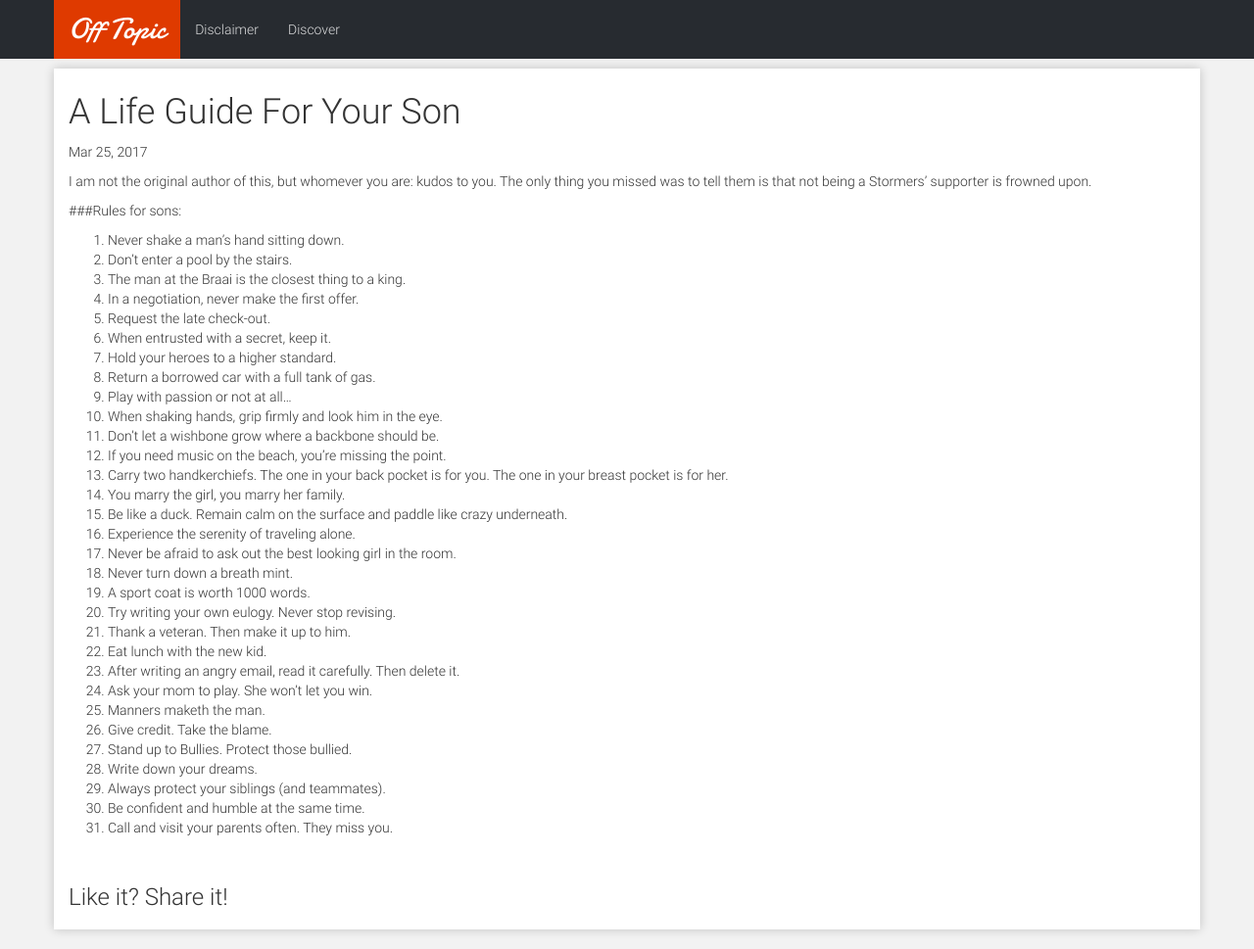
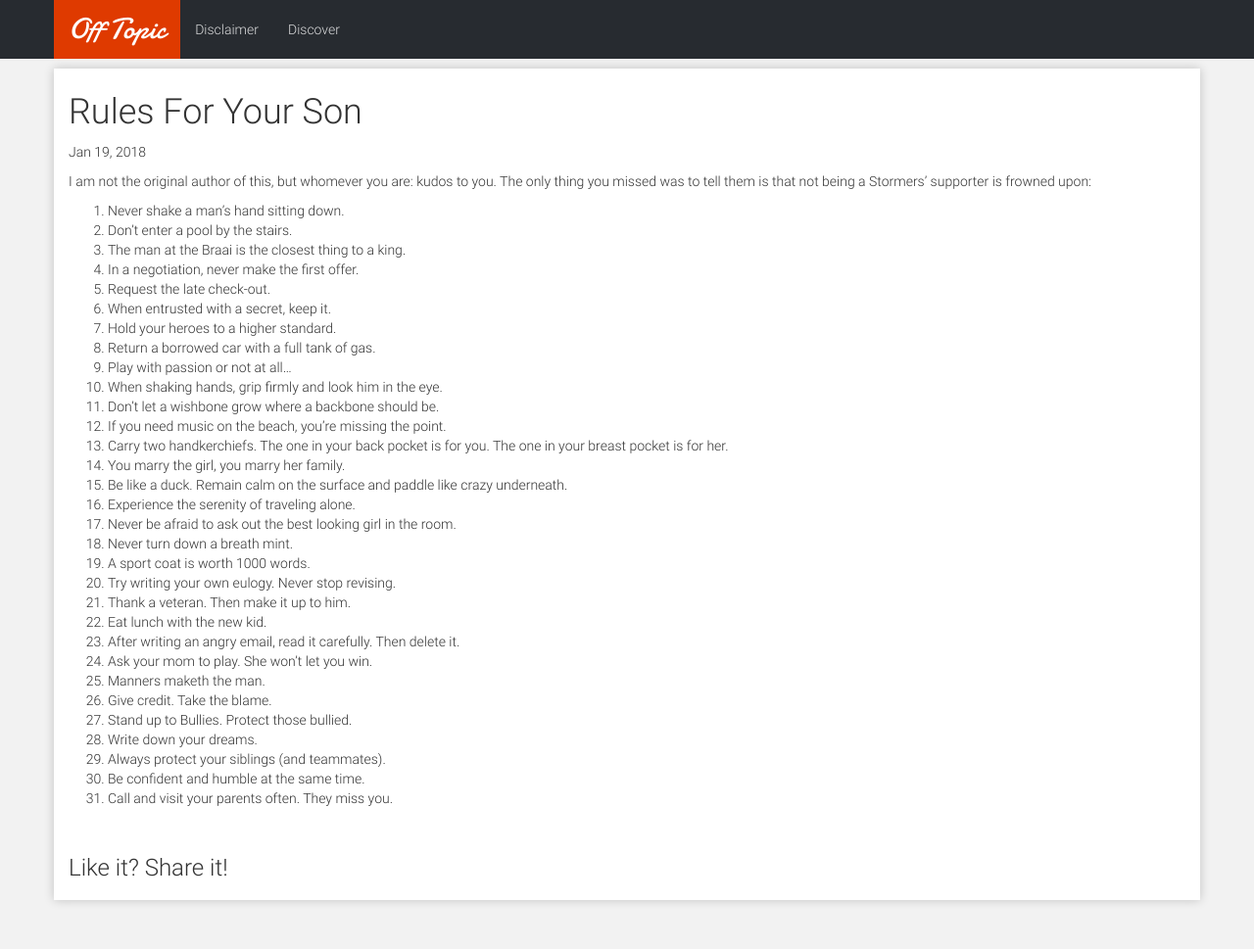
Before and after one commit to HappyPills/offtopic.co.za, a Jekyll site: the page built from _posts/penned/2018-01-19-rules-for-your-son.markdown, in a window 1280 px wide and 969 px high. Shown: the whole window at 98% size. Built offline with Jekyll 4.4.1, drawn with Linux system fonts in a browser that asks for light colours; comment, search, counter and statistics services are not loaded; a style sheet for code colours, icons or effects is not loaded.

Commit message:
Rules for Sons

```diff
--- a/_posts/penned/2017-03-25-save-money-get-two-wheels.markdown
+++ b/_posts/penned/2018-01-19-rules-for-your-son.markdown
@@ -1,15 +1,14 @@
 ---
 layout: post
-title:  "A Life Guide For Your Son"
-permalink: /penned/a-life-guide-for-your-son/
-date:   2017-03-25
+title:  "Rules For Your Son"
+permalink: /penned/rules-for-your-son/
+date:   2018-01-19
 tags:   penned life
 categories: penned
 ---
 I am not the original author of this, but whomever you are: kudos to you. The only thing you missed was to tell them
-is that not being a Stormers' supporter is frowned upon.
+is that not being a Stormers' supporter is frowned upon:
 
-###Rules for sons:
 1. Never shake a man’s hand sitting down.
 2. Don't enter a pool by the stairs.
 3. The man at the Braai is the closest thing to a king.
```
